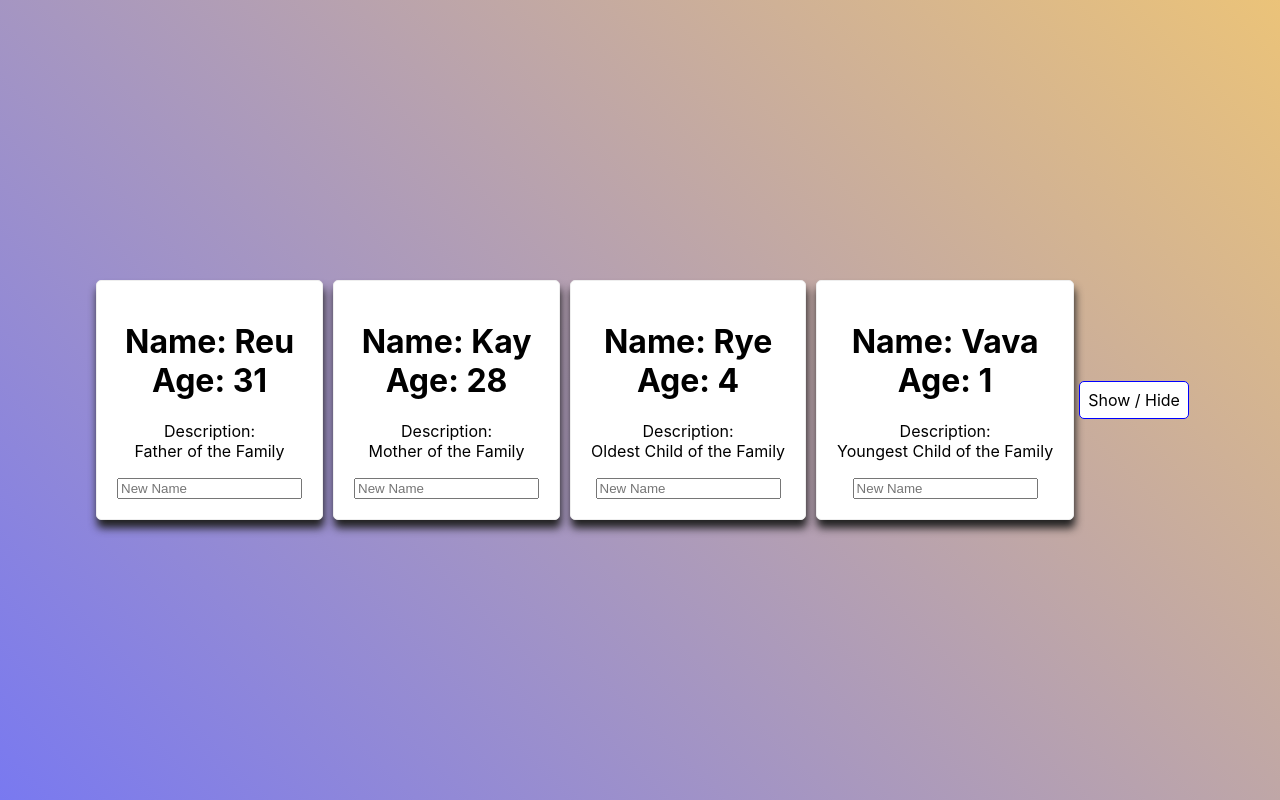
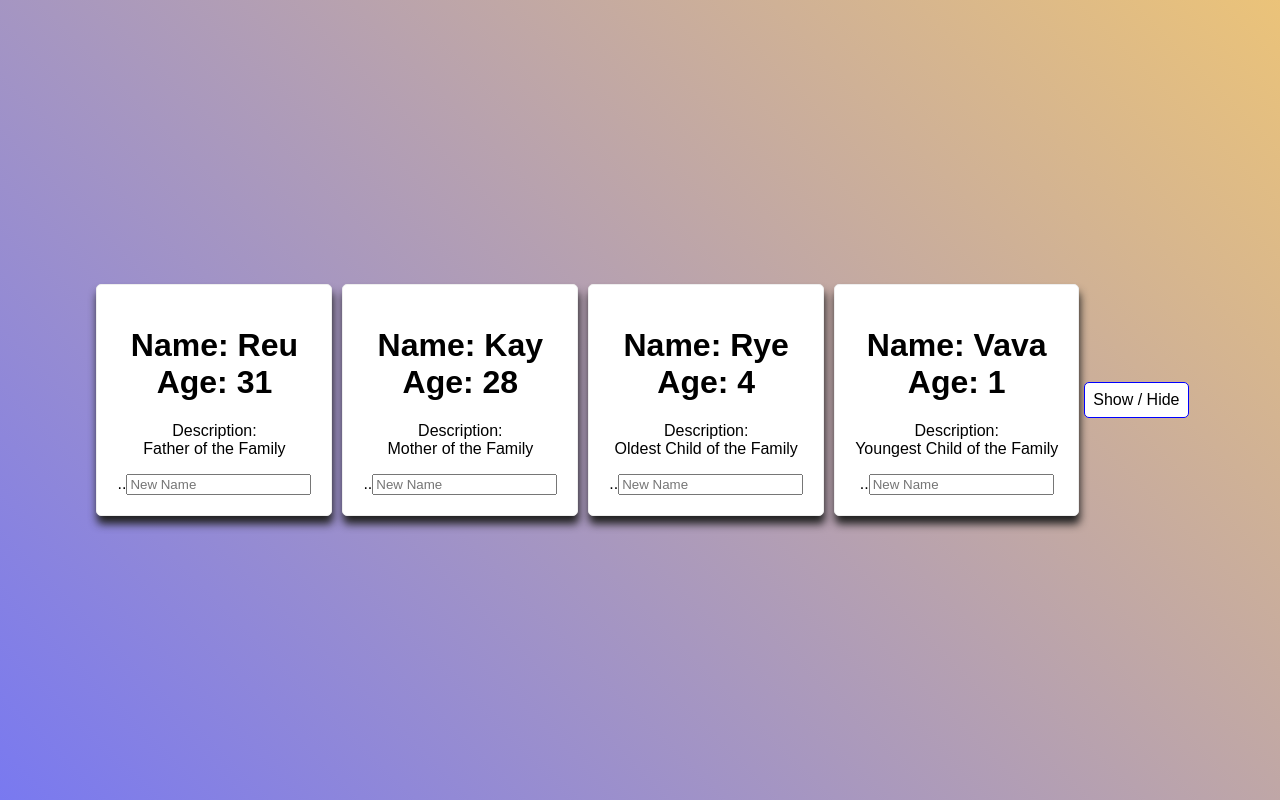
Before and after one commit to reubenremy/family-react, a React (Create React App) app: page / in a window 1280 px wide. Built offline with nearby package versions, Linux system fonts and the light colour scheme.

Commit message:
test Commit

```diff
--- a/src/Components/Members/Member.js
+++ b/src/Components/Members/Member.js
@@ -4,7 +4,7 @@
 const Member = props => (
     <div className="members" onClick={ props.click }>
         <h1>Name: { props.name } <br/>Age: { props.age }</h1>
-        <p>Description:<br/>{ props.children }</p>
+        <p>Description:<br/>{ props.children }</p>..
         <input
             type='text'
             placeholder= "New Name"
--- a/src/index.css
+++ b/src/index.css
@@ -1,14 +1,6 @@
 body {
   margin: 0;
-  font-family: -apple-system, BlinkMacSystemFont, 'Segoe UI', 'Roboto', 'Oxygen',
-    'Ubuntu', 'Cantarell', 'Fira Sans', 'Droid Sans', 'Helvetica Neue',
-    sans-serif;
-  -webkit-font-smoothing: antialiased;
-  -moz-osx-font-smoothing: grayscale;
-}
-
-body:hover {
-  background: red;
+  font-family: Arial, Helvetica, sans-serif;
 }
 
 code {
```
